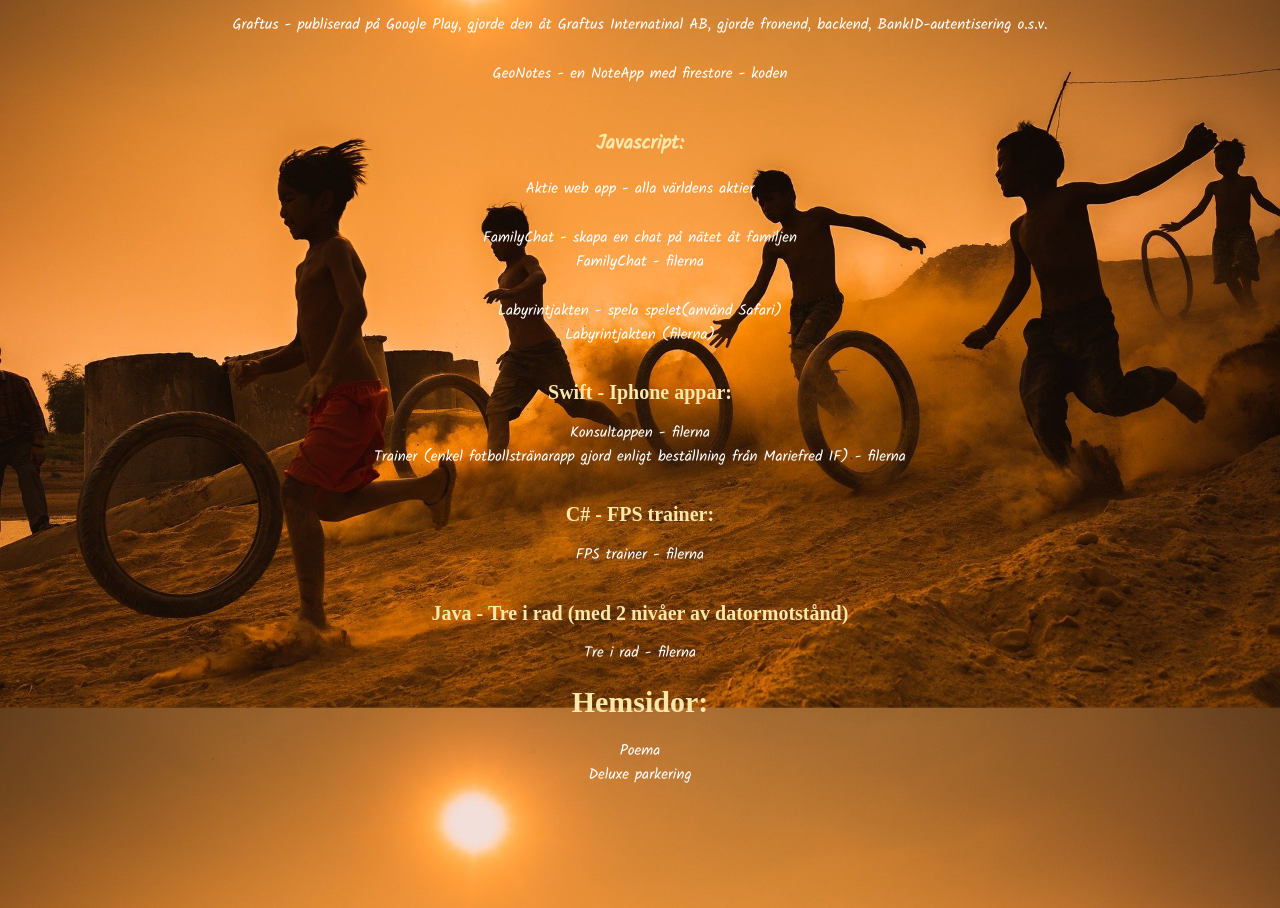
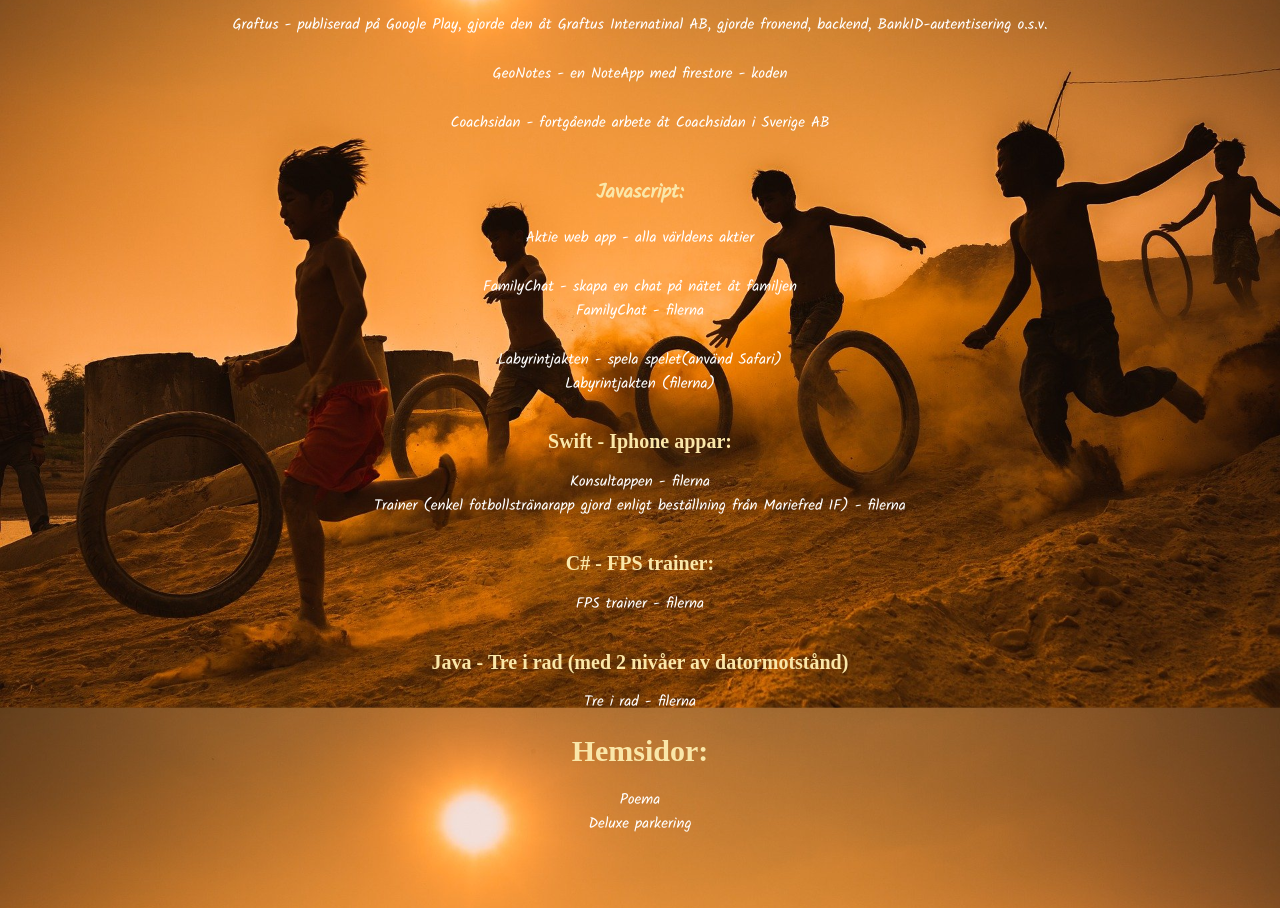
Before and after one commit to x632/x632.github.io, a plain HTML site: page index.html in a window 1280 px wide. Shown: the part 999-1907 px from the top of the page. Drawn offline with Linux system fonts and the light colour scheme; a web font is replaced by a local one.

Commit message:
coachsidan

```diff
--- a/index.html
+++ b/index.html
@@ -50,7 +50,7 @@
                     <a href="">Graftus - publiserad på Google Play, gjorde den åt Graftus Internatinal AB, gjorde fronend, backend, BankID-autentisering o.s.v.</a> <br><br>
                     <a href="https://github.com/x632/geoNotes.git">GeoNotes - en NoteApp med firestore - koden</a> <br><br>
 
-
+                    <a href="">Coachsidan - fortgående arbete åt Coachsidan i Sverige AB</a> <br><br>
 
                 <h2>Javascript:</h2>
                 <a href="https://poema.se/aktier/index_api.html ">Aktie web app - alla världens aktier</a><br><br>
```
Also changed, not shown: 2 other files.
